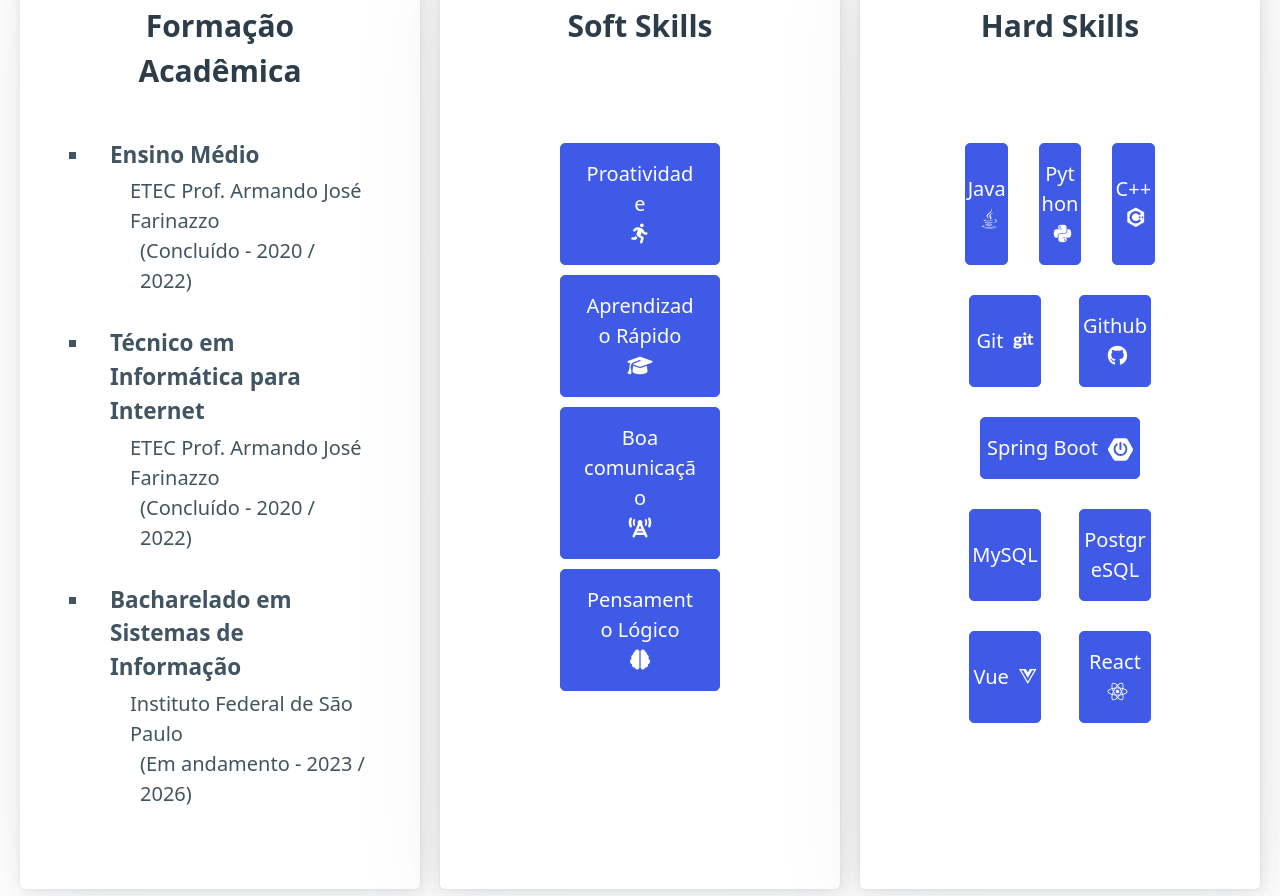
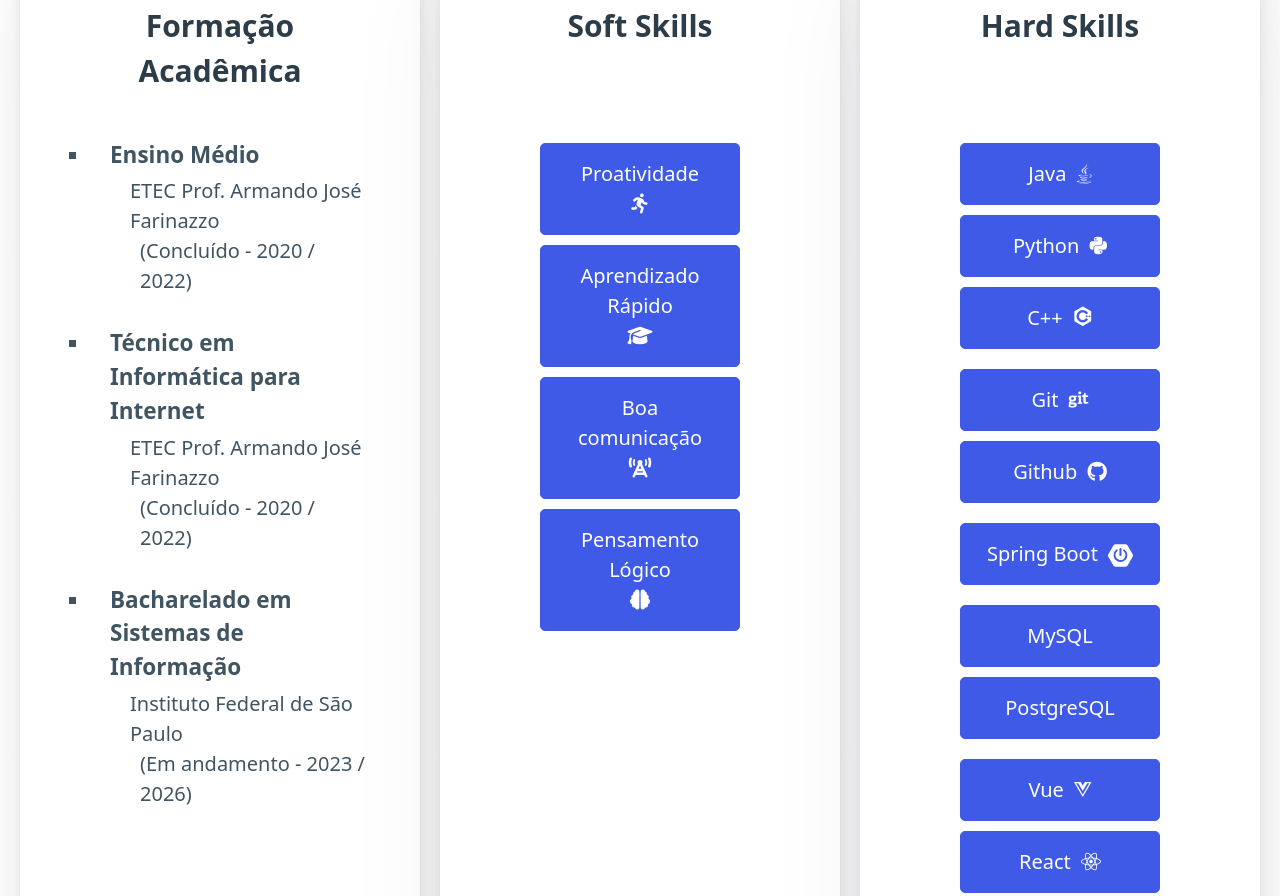
Before and after one commit to RaviVendraminideAlmeida/ravivendraminidealmeida.github.io, a plain HTML site: page index.html in a window 1280 px wide. Shown: the part 1022-1918 px from the top of the page. Drawn offline with nearby package versions, Linux system fonts and the light colour scheme.

Commit message:
Update index.html

```diff
--- a/index.html
+++ b/index.html
@@ -19,7 +19,7 @@
             border-color: #3e5ae6;
             margin: 0 auto;
             margin-bottom: 10px;
-            width: 80%;
+            width: 100%;
         }
 
         .lang-icon {
@@ -167,7 +167,7 @@
                     <h3 style="text-align: center;">Hard Skills</h3>
                     <div class="container" style="height: 100%; padding: 50px;">
                         <div class="container">
-                            <div class="grid skill-container">
+                            <div class="container skill-container">
                                 <button class="container skill">
                                     Java
                                     <i class="fa-brands fa-java lang-icon"></i>
@@ -182,7 +182,7 @@
                                 </button>
                             </div>
                         </div>
-                        <div class="grid skill-container">
+                        <div class="container skill-container">
                             <button class="container skill">
                                 Git
                                 <i class="fa-brands fa-git lang-icon"></i>
@@ -192,7 +192,7 @@
                                 <i class="fa-brands fa-github lang-icon"></i>
                             </button>
                         </div>
-                        <div class="grid skill-container">
+                        <div class="container skill-container">
                             <button class="container skill">
                                 Spring Boot
                                 <svg class="lang-icon" xmlns="http://www.w3.org/2000/svg" width="25" height="25"
@@ -202,7 +202,7 @@
                                 </svg>
                             </button>
                         </div>
-                        <div class="grid skill-container">
+                        <div class="container skill-container">
                             <button class="container skill">
                                 MySQL
                             </button>
@@ -210,7 +210,7 @@
                                 PostgreSQL
                             </button>
                         </div>
-                        <div class="grid skill-container">
+                        <div class="container skill-container">
                             <button class="container skill">
                                 Vue
                                 <i class="fa-brands fa-vuejs lang-icon"></i>
```
